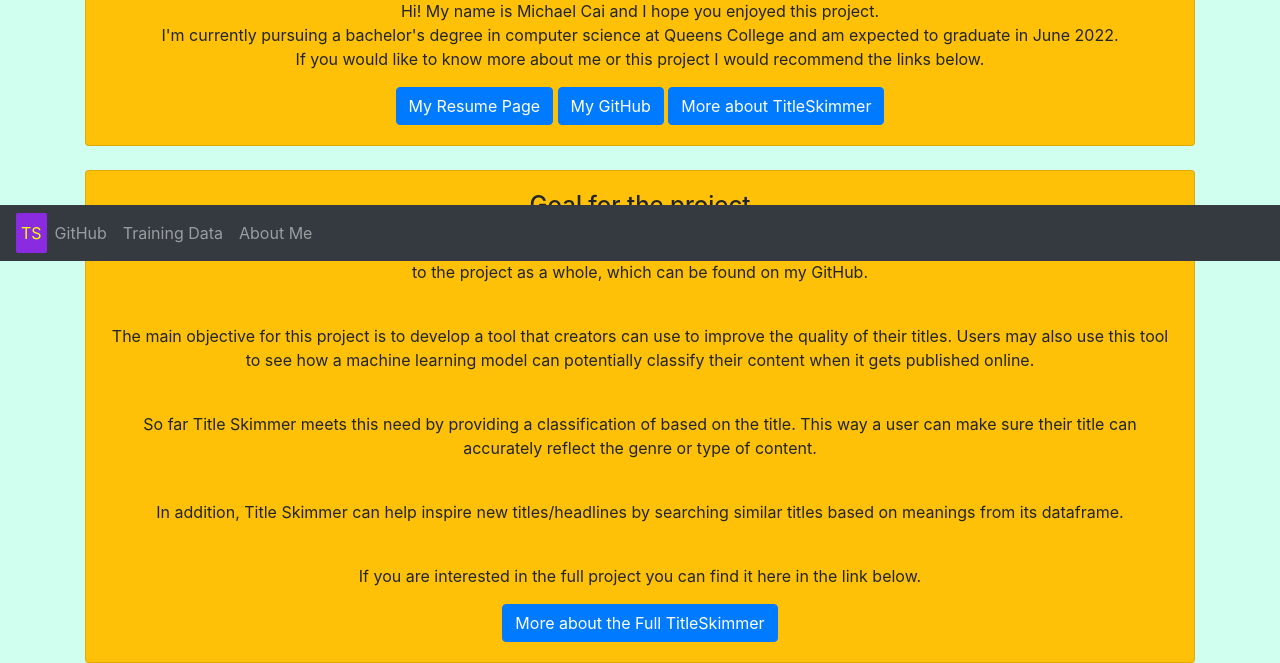
After one commit to michael0419/TitleSkimmerLite, a Flask app: page /about_me/ in a window 1280 px wide. The commit adds this page. Shown: the part 539-1202 px from the top of the page. Run offline with Flask 2, Linux system fonts and the light colour scheme.

Commit message:
added about me page

```diff
--- a/app.py
+++ b/app.py
@@ -55,6 +55,10 @@ def main():
             result = "True",
         )
 
+@app.route('/about_me/')
+def about_me():
+    return flask.render_template('about_me.html')
+
 
 if __name__ == '__main__':
     app.run(debug=True)
--- /dev/null
+++ b/templates/about_me.html
@@ -0,0 +1,87 @@
+<!DOCTYPE html>
+<html lang="en">
+  <head>
+    	<meta charset="utf-8">
+		<link rel="stylesheet" href="https://cdn.jsdelivr.net/npm/bootstrap@4.5.3/dist/css/bootstrap.min.css" integrity="sha384-TX8t27EcRE3e/ihU7zmQxVncDAy5uIKz4rEkgIXeMed4M0jlfIDPvg6uqKI2xXr2" crossorigin="anonymous">
+    	<title>About Me</title>
+  </head>
+  <body style="background-color: rgb(208, 255, 239);">
+	<br/>
+	<div class = "container" >
+		<div class="text-center" style="color: rgb(251, 255, 0); background-color: blueviolet;  border-radius: 10px;">
+			<br/>
+			<h1>Title Skimmer Lite</h1>
+			<br/>
+		</div>
+		<br/>
+	</div>
+		<br/>
+	<div class = "container">
+        <div class="card bg-warning">
+            <div class="card-body text-center">
+                <h4 class="card-title">About The Creator</h4>
+                <img src="https://media-exp1.licdn.com/dms/image/C4E03AQHw6E9GHcDaGw/profile-displayphoto-shrink_200_200/0/1630292550669?e=1652918400&v=beta&t=65YZcuLrnReTO6SH1ATeye9-0A4FiKaHiLNK1glZ70M" class="rounded-circle" alt="Profile Picture">
+                <p class="card-text">
+                    Hi! My name is Michael Cai and I hope you enjoyed this project.
+                    <br/>
+                    I'm currently pursuing a bachelor's degree in computer science at Queens College and am expected to graduate in June 2022.
+                    <br/>
+                    If you would like to know more about me or this project I would recommend the links below.
+                </p>
+                <a href="https://michael0419.github.io/MCgitres/" class="btn btn-primary">My Resume Page</a>
+                <a href="https://github.com/michael0419" class="btn btn-primary">My GitHub</a>
+                <a href="https://github.com/michael0419/TitleSkimmer" class="btn btn-primary">More about TitleSkimmer</a>
+            </div>
+        </div>
+        <br/>
+        <div class="card bg-warning">
+            <div class="card-body text-center">
+                <h4 class="card-title">Goal for the project</h4>
+                <p class="card-text">
+                    <p>
+                        Please note this web-hosted version of the project does not have all the features due to ram limitations for free hosting.
+                        The following applies to the project as a whole, which can be found on my GitHub.
+                    </p>
+                    <br/>
+                    <p>
+                        The main objective for this project is to develop a tool that creators can use to improve the quality of their titles.
+                        Users may also use this tool to see how a machine learning model can potentially classify their content when it gets published online.
+                    </p>
+                    <br/>
+                    <p>
+                        So far Title Skimmer meets this need by providing a classification of based on the title.
+                        This way a user can make sure their title can accurately reflect the genre or type of content.
+                    </p>
+                    <br/>
+                    <p>
+                        In addition, Title Skimmer can help inspire new titles/headlines by searching similar titles based on meanings from its dataframe.
+                    </p>
+                    <br/>
+                    If you are interested in the full project you can find it here in the link below.
+                </p>
+                <a href="https://github.com/michael0419/TitleSkimmer" class="btn btn-primary">More about the Full TitleSkimmer</a>
+            </div>
+        </div>
+	</div>
+	<nav class="navbar navbar-expand-sm bg-dark navbar-dark fixed-bottom">
+		<!-- Navbar text-->
+        <a href="{{ url_for('main') }}">
+		<span class="navbar-text" style="color: rgb(251, 255, 0); background-color: blueviolet; padding-left: 5px; padding-right: 5px; border-radius: 2px;">
+			 TS
+		</span>
+        </a>
+		<!-- Links -->
+		<ul class="navbar-nav" >
+			<li class="nav-item" >
+				<a class="nav-link" href="https://github.com/michael0419/TitleSkimmerLite">GitHub</a>
+			</li>
+			<li class="nav-item">
+				<a class="nav-link" href="https://www.kaggle.com/rmisra/news-category-dataset">Training Data</a>
+			</li>
+			<li class="nav-item">
+				<a class="nav-link" href="{{ url_for('about_me') }}">About Me</a>
+			</li>
+		</ul>
+	</nav>
+  </body>
+</html>
```
Also changed, not shown: templates/index.html (+10 -5 lines).
